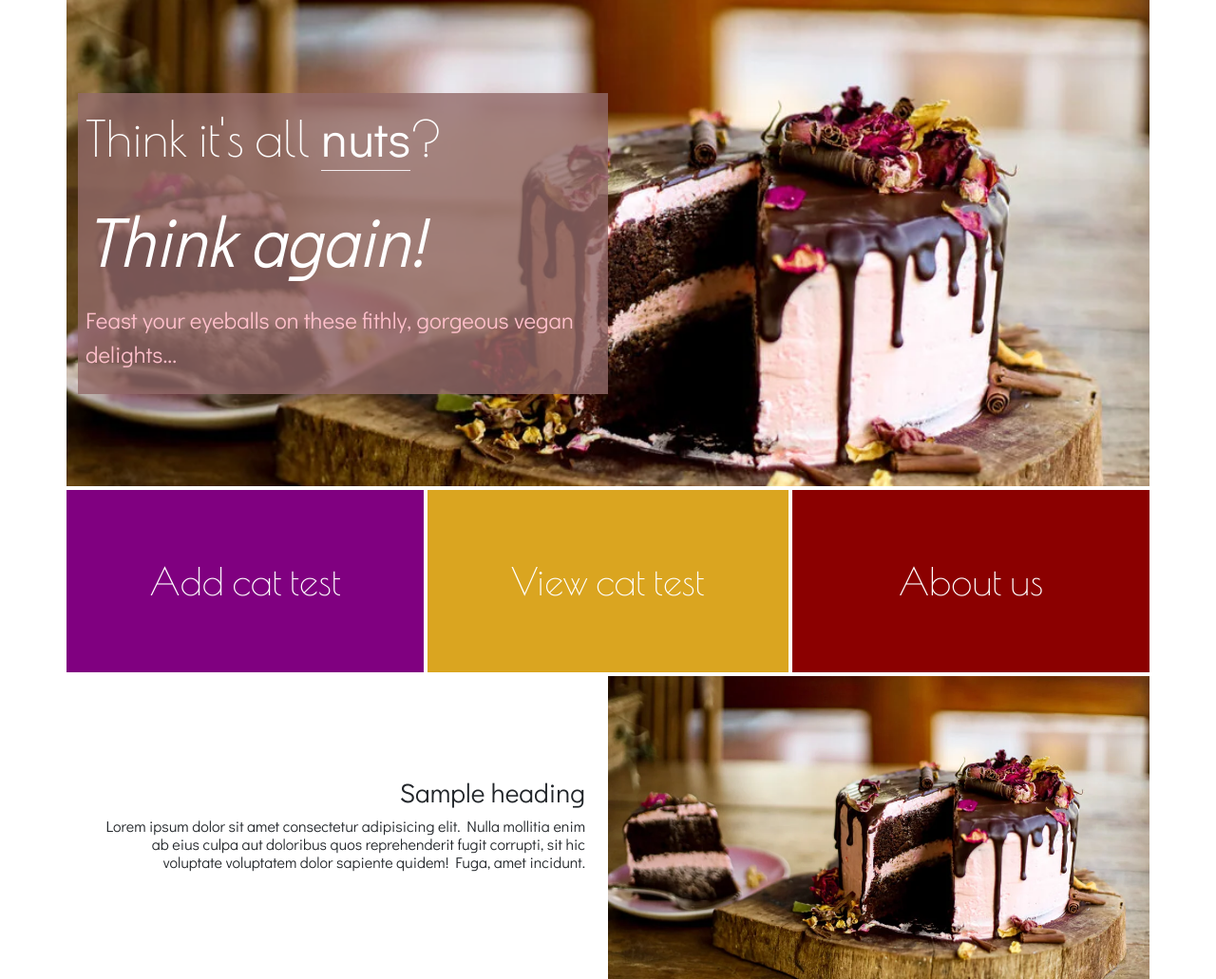
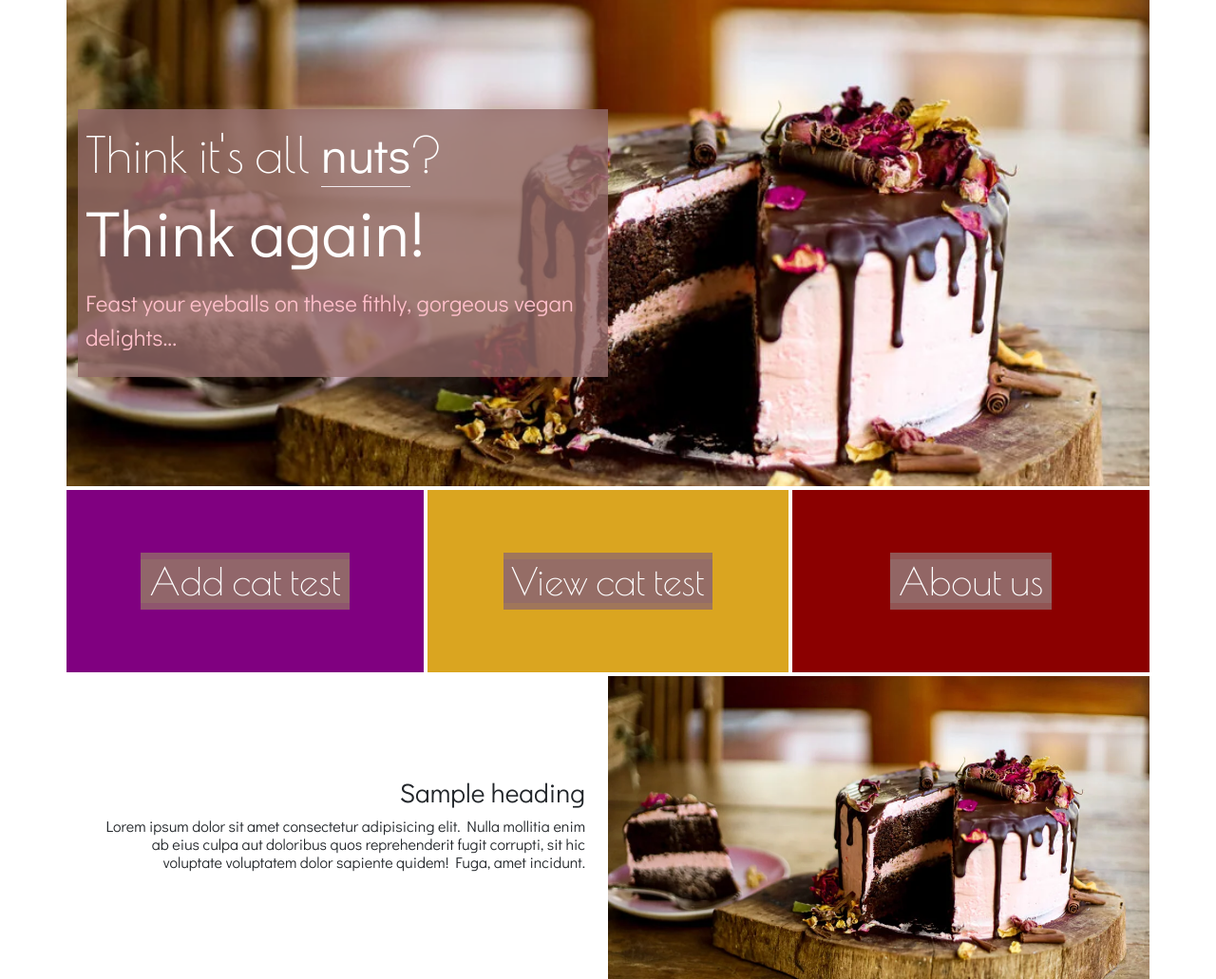
Before and after one commit to mattgriffindev/filfthy-gorgeous-vegan, a Flask app: page / in a window 1280 px wide. Shown: the part 80-1111 px from the top of the page at 95% size. Run offline with Flask 2, Linux system fonts and the light colour scheme; some libraries are stand-ins or nearby versions; some web fonts are replaced.

Commit message:
Amend index.html - add &nbsp; to quick links text; Amend style.css - add background color to quick links text

```diff
--- a/cakebox/static/css/style.css
+++ b/cakebox/static/css/style.css
@@ -192,6 +192,7 @@ p {
 	font-size: 2.5rem;
 	font-weight: 300;
 	text-decoration: none;
+	background-color: rgba(147, 107, 106, 0.8);
 }
 
 /*-----------------------------------------------features-*/
@@ -347,12 +348,12 @@ p {
 
 .mgd-display-2 {
 	font-size: 4.25rem;
-	font-style: italic;
-	transform: scaleY(1.1);
+	line-height: 0.75;
 }
 
 .mgd-display-3 {
 	font-size: 1.5rem;
+	margin-top: 2rem;
 	color: pink;
 }
 
--- a/cakebox/templates/index.html
+++ b/cakebox/templates/index.html
@@ -33,7 +33,7 @@
 				<div class="quick-links-image-container">
 					<div class="quick-links-image image2">
 						<div class="quick-links-text">
-							<a href="{{ url_for('add_category') }}">Add cat test</a>
+							<a href="{{ url_for('add_category') }}">&nbsp;Add cat test&nbsp;</a>
 						</div>
 					</div>
 				</div>
@@ -42,7 +42,7 @@
 				<div class="quick-links-image-container">
 					<div class="quick-links-image image3">
 						<div class="quick-links-text">
-							<a href="{{ url_for('categories') }}">View cat test</a>
+							<a href="{{ url_for('categories') }}">&nbsp;View cat test&nbsp;</a>
 						</div>
 					</div>
 				</div>
@@ -51,7 +51,7 @@
 				<div class="quick-links-image-container">
 					<div class="quick-links-image image4">
 						<div class="quick-links-text">
-							<a href="{{ url_for('about') }}">About us</a>
+							<a href="{{ url_for('about') }}">&nbsp;About us&nbsp;</a>
 						</div>
 					</div>
 				</div>
```
